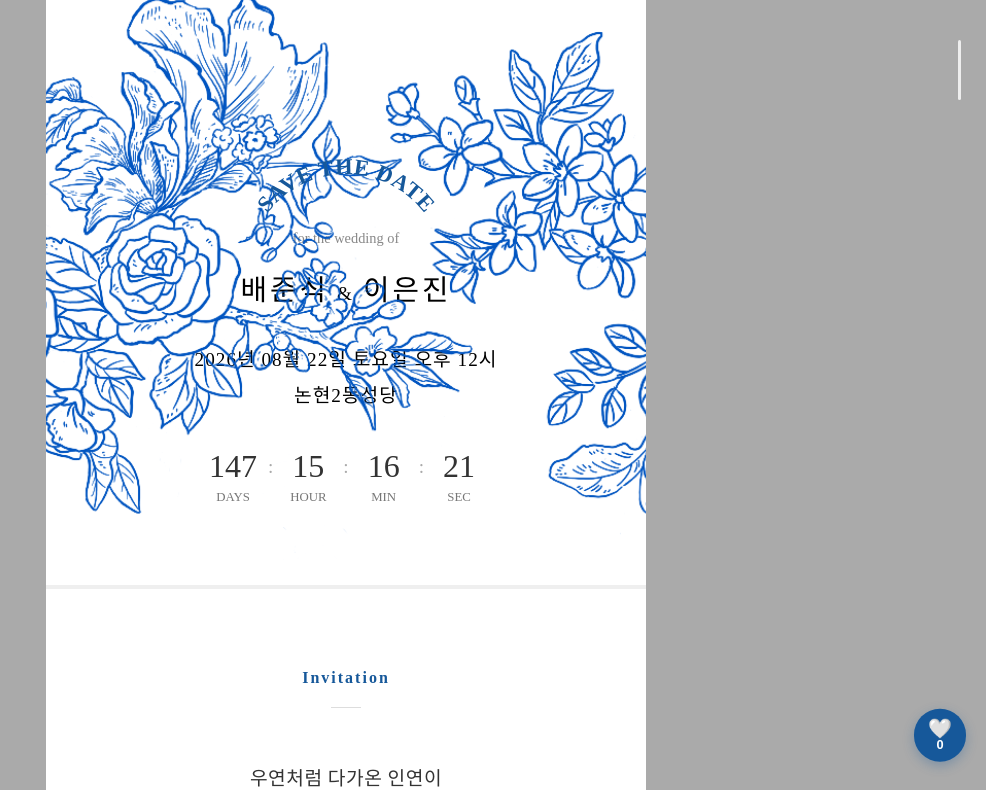
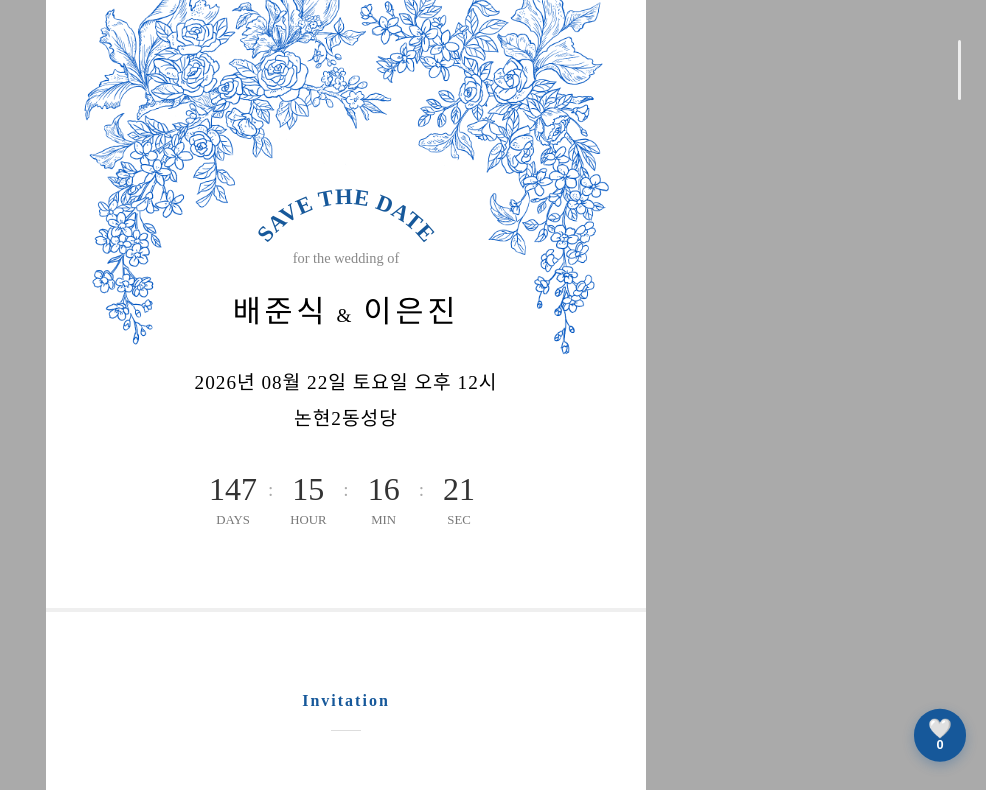
Before and after one commit to eunjinii/wedding-invitation, a React (Create React App) app: page / in a window 1280 px wide. Shown: the top 790 px of the page, without its empty margins (294-1280 px from the left). Built offline with nearby package versions, Linux system fonts and the light colour scheme; no server answers; the database is empty; a web font is replaced by a local one.

Commit message:
아치svg 사이즈 수정

```diff
--- a/src/components/Header.js
+++ b/src/components/Header.js
@@ -1,5 +1,6 @@
 import React from 'react';
 import DDay from './DDay';
+import { mapRemove } from 'firebase/firestore/pipelines';
 
 const Header = () => {
     return (
@@ -62,7 +63,7 @@ const archDecorImageStyle = {
     left: '50%',
     transform: 'translateX(-50%)',
     width: '120vw',
-    maxWidth: 'none',
+    maxWidth: '550px',
     height: 'auto',
     zIndex: 1,
     filter: 'invert(27%) sepia(51%) saturate(3500%) hue-rotate(191deg) brightness(80%) contrast(140%)',
@@ -76,7 +77,7 @@ const svgStyle = {
     height: 'auto',
     margin: '0 auto',
     zIndex: 2,
-    marginTop: '100px',
+    marginTop: '130px',
     display: 'flex',
     flexDirection: 'column',
     alignItems: 'center',
@@ -92,6 +93,7 @@ const archTextStyle = {
 
 // for the wedding of 텍스트 스타일
 const forTheWeddingContainer = {
+    marginTop: '-10px',
     fontSize: '0.9rem',
     color: '#888',
 };
@@ -100,9 +102,9 @@ const forTheWeddingContainer = {
 // =============== 3. 신랑 & 신부 이름 상자
 const nameBoxContainer = {
     marginTop: '20px',
-    fontSize: '1.8rem',
+    fontSize: '1.9rem',
     fontWeight: '300',
-    letterSpacing: '3px',
+    letterSpacing: '4px',
 };
 const nameBoxStyle = {
     padding: '0 8px',
```
